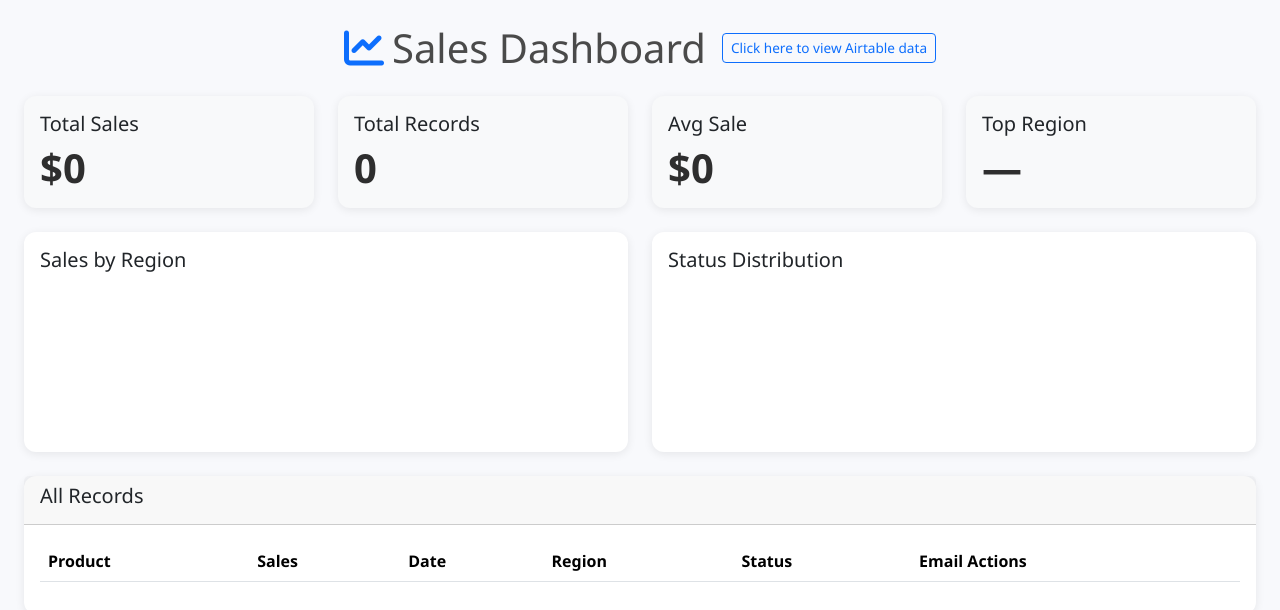
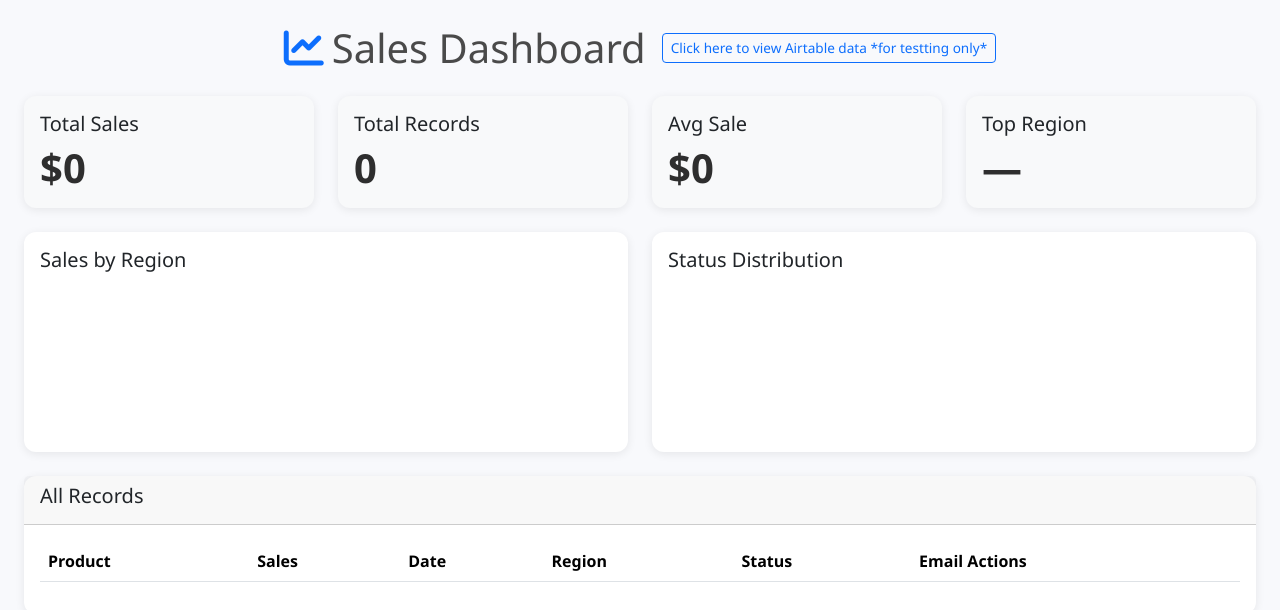
Before and after one commit to grey-ai2025/GreyAirtableApplication, a plain HTML site: page index.html in a window 1280 px wide. Drawn offline with nearby package versions, Linux system fonts and the light colour scheme; no server answers.

Commit message:
Update index.html
added testing word

```diff
--- a/index.html
+++ b/index.html
@@ -30,7 +30,7 @@
             <a href="https://airtable.com/appglz8osEcl2HeoH/shrlM2Dxz8gi0fNMF" target="_blank"
                 class="btn btn-sm btn-outline-primary ms-3 mt-2 mt-md-0"
                 style="font-size: 0.85rem; font-weight: normal; padding: 0.25rem 0.5rem; color: auto;">
-                Click here to view Airtable data
+                Click here to view Airtable data *for testting only*
             </a>
         </h1>
 
```
